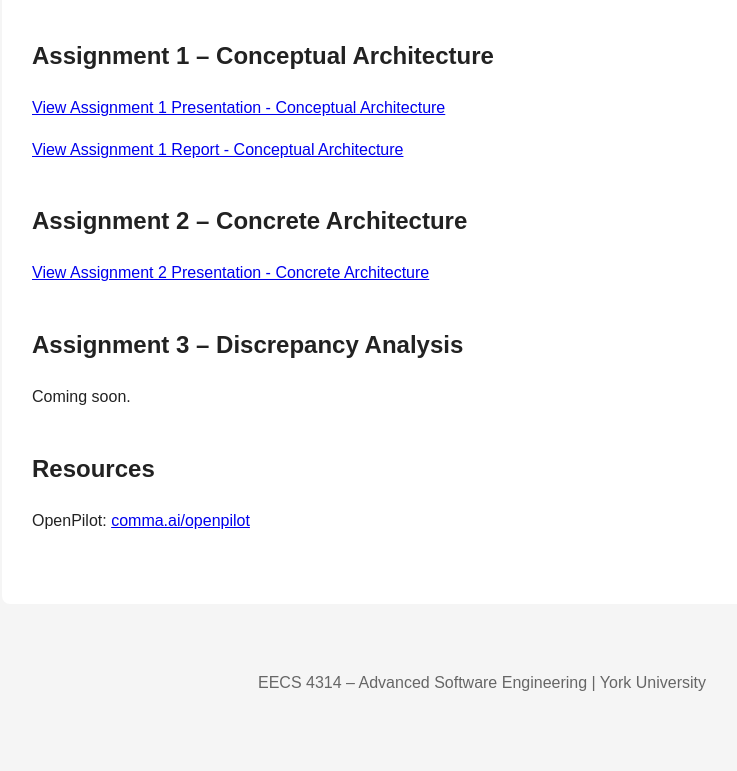
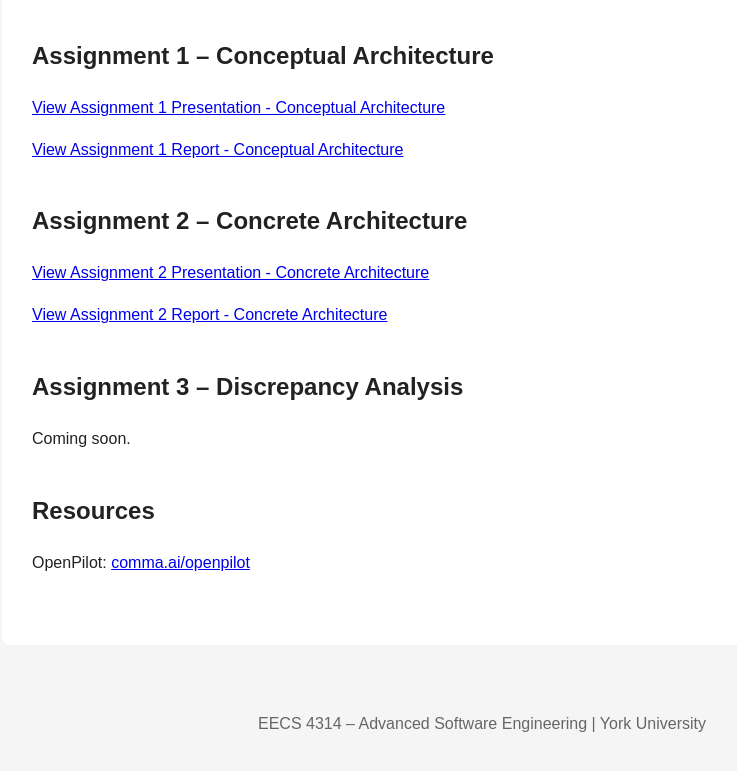
Before and after one commit to NathanBinu/eecs4314-group-a, a plain HTML site: page index.html in a window 1280 px wide. Shown: the part 900-1671 px from the top of the page, without its empty margins (158-895 px from the left). Before the commit the page ends 1631 px from the top, so only its background shows below. Drawn offline with Linux system fonts and the light colour scheme.

Commit message:
Add link to Assignment 2 - Concrete Architecture Report in index.html

```diff
--- a/index.html
+++ b/index.html
@@ -163,6 +163,11 @@
         View Assignment 2 Presentation - Concrete Architecture
         </a>
       </p>
+      <p>
+        <a href="EECS 4314 Phase 2_Concrete Architecture Report.pdf" target="_blank">
+          View Assignment 2 Report - Concrete Architecture
+        </a>
+      </p>
     </section>
 
     <section id="assignment3">
```
